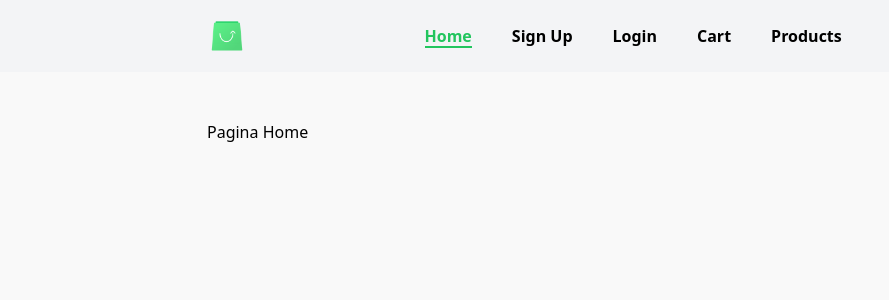
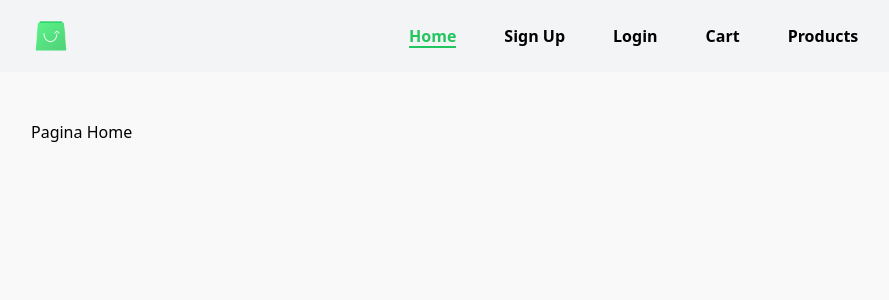
Before and after one commit to GukCM/TouchOfTech-Project-Academy, a React (Vite) app: page / in a window 1280 px wide. Shown: the top 300 px of the page, without its empty margins (33-922 px from the left). Built offline with nearby package versions, Linux system fonts and the light colour scheme.

Commit message:
dise;o responsive a layout

```diff
--- a/src/components/Layout.jsx
+++ b/src/components/Layout.jsx
@@ -1,19 +1,19 @@
 import React from "react";
-import { Outlet, Link,useLocation } from "react-router-dom";
+import { Outlet, Link, useLocation } from "react-router-dom";
 import logo from "../assets/logo-icon.png";
 
 const Layout = () => {
   const location = useLocation();
   return (
     <div className="min-h-screen flex flex-col md:sticky">
-      <nav className=" bg-gray-100 text-black flex items-center py-4 px-60 sticky top-0 left-0 w-full z-10">
+      <nav className="bg-gray-100 text-black flex items-center py-4 px-4 md:px-8 lg:px-16 sticky top-0 left-0 w-full z-10">
         <div className="flex items-center">
-          <Link to="/" className= {`hover:text-green-200 transition-all ${location.pathname === '/' ? 'relative text-green-500' : ''}`}>
+          <Link to="/" className={`hover:text-green-200 transition-all ${location.pathname === '/' ? 'relative text-green-500' : ''}`}>
             <img src={logo} alt="Logo" className="h-10 mr-4" />
           </Link>
         </div>
-          <div className="flex space-x-10 w-full justify-center">
-            <Link to="/" className= {`hover:text-green-200 transition-all font-semibold ${location.pathname === '/' ? 'relative text-green-500' : ''}`}>
+        <div className="flex space-x-4 md:space-x-8 lg:space-x-12 w-full justify-center">
+          <Link to="/" className={`hover:text-green-200 transition-all font-semibold ${location.pathname === '/' ? 'relative text-green-500' : ''}`}>
             Home
             {location.pathname === "/" && (
               <span className="absolute h-0.5 bg-green-500 bottom-0 left-0 w-full"></span>
@@ -29,7 +29,7 @@ const Layout = () => {
             )}
           </Link>
 
-            <Link to= "/products" className={`hover:text-green-200 transition-all font-semibold ${location.pathname === '/products' ? 'relative text-green-500' : ''}`}>
+          <Link to="/products" className={`hover:text-green-200 transition-all font-semibold ${location.pathname === '/products' ? 'relative text-green-500' : ''}`}>
             Products
             {location.pathname === "/products" && (
               <span className="absolute h-0.5 bg-green-500 bottom-0 left-0 w-full"></span>
@@ -38,7 +38,7 @@ const Layout = () => {
         </div>
       </nav>
 
-      <main className="flex-grow md:px-60 mt-12">
+      <main className="flex-grow md:px-4 lg:px-16 mt-12">
         <Outlet />
       </main>
     </div>
```
Lines whose indentation alone changed are shown as unchanged.
